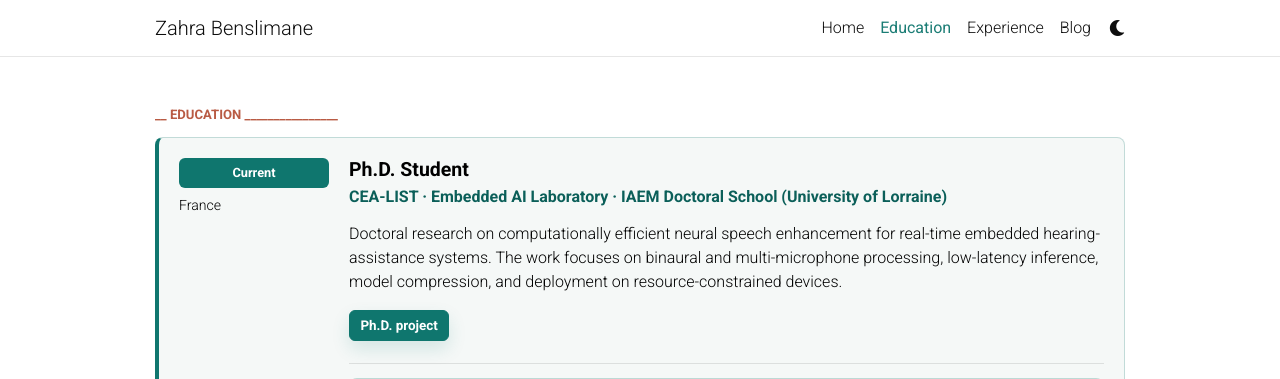
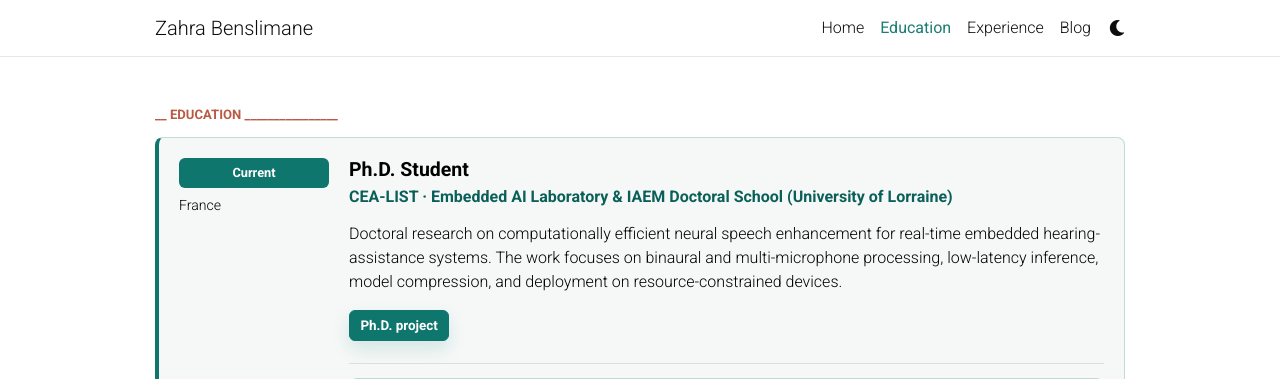
Before and after one commit to ZahraBenslimane/Portfolio, a Jekyll site: the page built from _pages/education.md, in a window 1280 px wide and 900 px high. Shown: the top 379 px of the window. Built offline with Jekyll 4.4.1, drawn with Linux system fonts in a browser that asks for light colours; comment, search, counter and statistics services are not loaded; a style sheet for code colours, icons or effects is not loaded.

Commit message:
new version layout

```diff
--- a/_data/education.yml
+++ b/_data/education.yml
@@ -1,5 +1,5 @@
 - degree: Ph.D. Student
-  institution: CEA-LIST · Embedded AI Laboratory · IAEM Doctoral School (University of Lorraine)
+  institution: CEA-LIST · Embedded AI Laboratory  & IAEM Doctoral School (University of Lorraine)
   location: France
   period: Current
   # focus:
```
